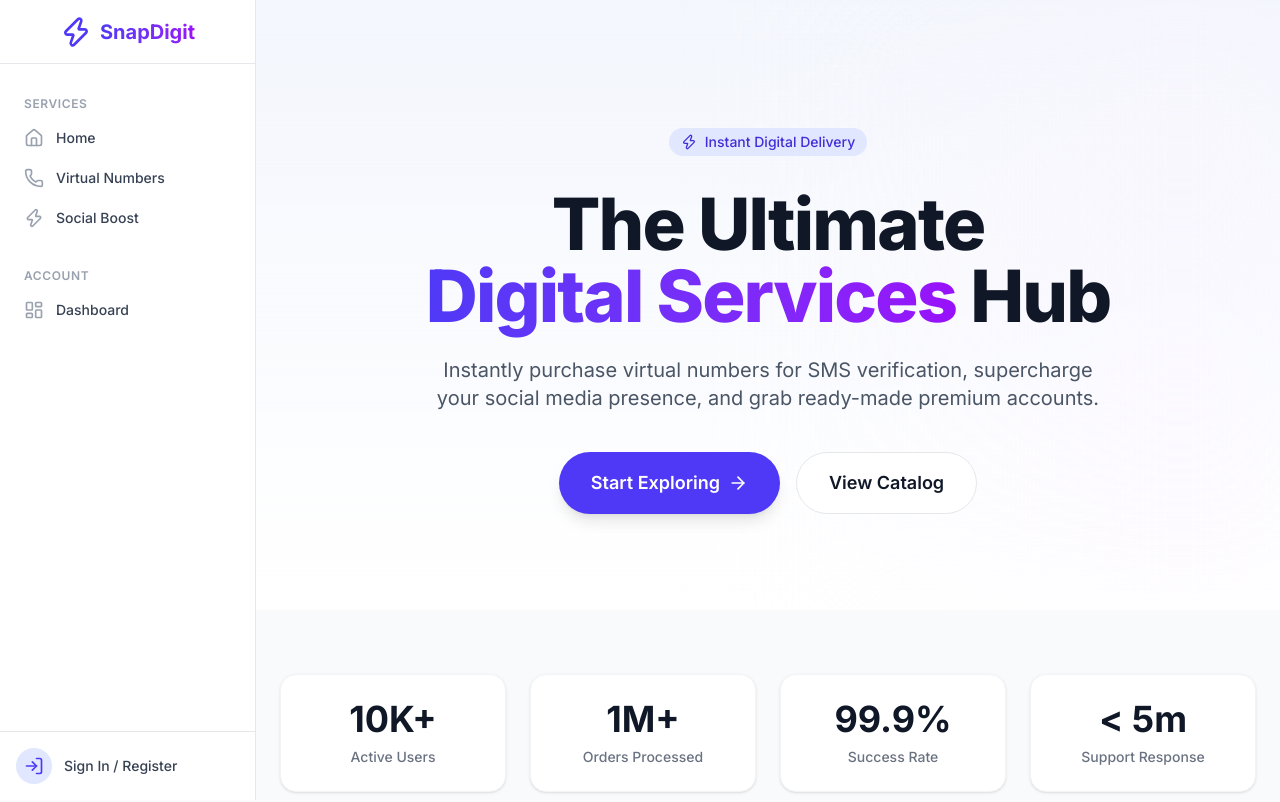
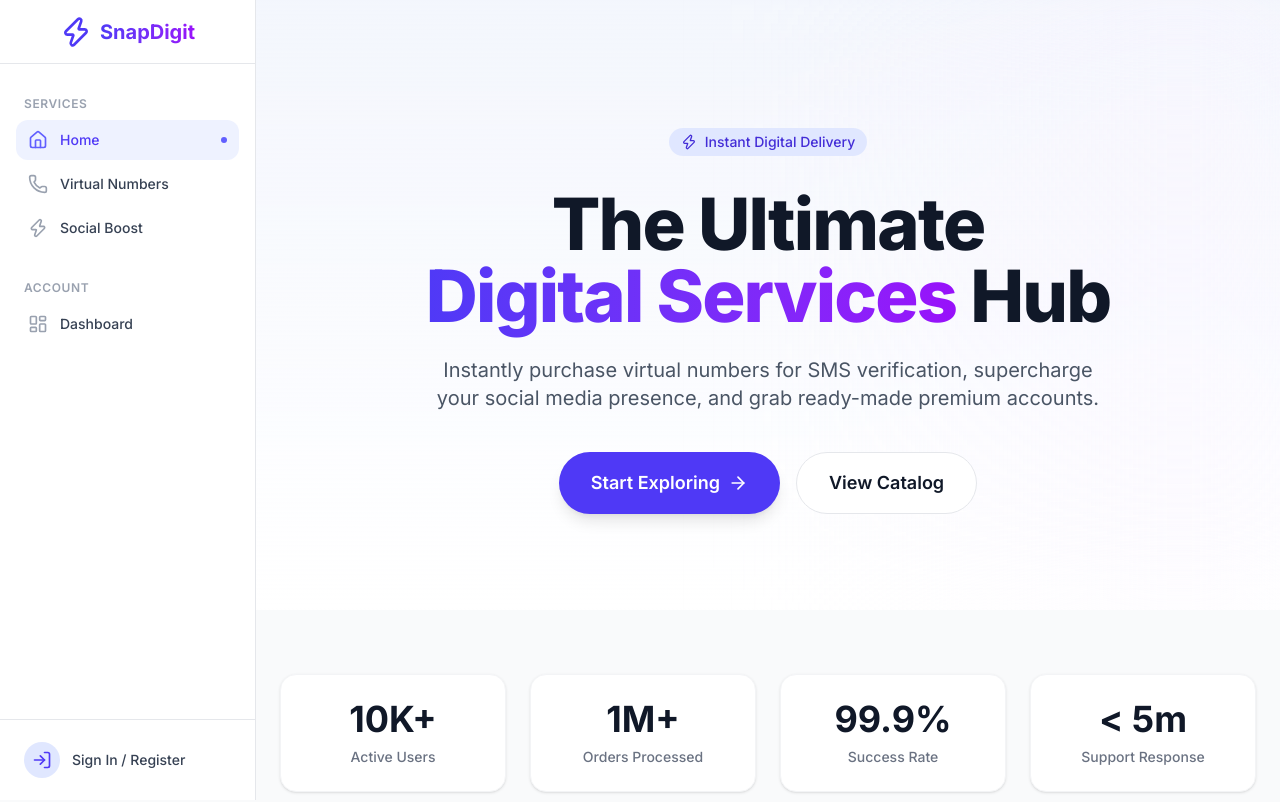
Before and after one commit to seanpaisley33-arch/Snap_Digit, a Next.js app: page / in a window 1280 px wide. Shown: the top 802 px of the page. Built offline with nearby package versions, Linux system fonts and the light colour scheme.

Commit message:
Animate Sidebar and BottomNav with spring physics, active-route pill indicator, and hover effects

```diff
--- a/src/components/layout/BottomNav.tsx
+++ b/src/components/layout/BottomNav.tsx
@@ -1,5 +1,9 @@
+'use client';
+
 import Link from 'next/link';
-import { Home, Phone, Zap, User, PlusCircle } from 'lucide-react';
+import { usePathname } from 'next/navigation';
+import { Home, Phone, Zap, User } from 'lucide-react';
+import { motion } from 'framer-motion';
 
 const navItems = [
   { name: 'Home', href: '/', icon: Home },
@@ -9,23 +13,60 @@ const navItems = [
 ];
 
 export default function BottomNav() {
+  const pathname = usePathname();
+
   return (
-    <nav className="fixed bottom-0 left-0 right-0 z-50 md:hidden bg-white dark:bg-gray-900 border-t border-gray-200 dark:border-gray-800 pb-safe">
+    <motion.nav
+      initial={{ y: 100, opacity: 0 }}
+      animate={{ y: 0, opacity: 1 }}
+      transition={{ type: 'spring', stiffness: 200, damping: 22, delay: 0.2 }}
+      className="fixed bottom-0 left-0 right-0 z-50 md:hidden bg-white/90 dark:bg-gray-900/90 backdrop-blur-xl border-t border-gray-200 dark:border-gray-800 pb-safe"
+    >
       <div className="flex justify-around items-center h-16">
-        {navItems.map((item) => {
+        {navItems.map((item, i) => {
           const Icon = item.icon;
+          const isActive = pathname === item.href;
           return (
-            <Link
-              key={item.name}
-              href={item.href}
-              className="flex flex-col items-center justify-center w-full h-full text-gray-500 hover:text-indigo-600 dark:text-gray-400 dark:hover:text-indigo-400"
-            >
-              <Icon className="w-6 h-6 mb-1" />
-              <span className="text-[10px] font-medium">{item.name}</span>
+            <Link key={item.name} href={item.href} className="flex-1">
+              <motion.div
+                initial={{ opacity: 0, y: 10 }}
+                animate={{ opacity: 1, y: 0 }}
+                transition={{ delay: 0.1 + i * 0.05, type: 'spring', stiffness: 200, damping: 18 }}
+                whileTap={{ scale: 0.85 }}
+                className="flex flex-col items-center justify-center w-full h-16 relative"
+              >
+                {/* Active indicator pill */}
+                {isActive && (
+                  <motion.div
+                    layoutId="bottom-nav-active"
+                    className="absolute top-1 w-8 h-1 rounded-full bg-indigo-500"
+                    transition={{ type: 'spring', stiffness: 300, damping: 25 }}
+                  />
+                )}
+
+                <motion.div
+                  animate={isActive ? { scale: 1.15, y: -2 } : { scale: 1, y: 0 }}
+                  transition={{ type: 'spring', stiffness: 300, damping: 20 }}
+                >
+                  <Icon
+                    className={`w-6 h-6 mb-1 transition-colors ${
+                      isActive
+                        ? 'text-indigo-600 dark:text-indigo-400'
+                        : 'text-gray-400 dark:text-gray-500'
+                    }`}
+                  />
+                </motion.div>
+                <motion.span
+                  animate={isActive ? { color: '#4f46e5' } : { color: '#9ca3af' }}
+                  className="text-[10px] font-semibold"
+                >
+                  {item.name}
+                </motion.span>
+              </motion.div>
             </Link>
           );
         })}
       </div>
-    </nav>
+    </motion.nav>
   );
 }
--- a/src/components/layout/Sidebar.tsx
+++ b/src/components/layout/Sidebar.tsx
@@ -1,5 +1,9 @@
+'use client';
+
 import Link from 'next/link';
-import { Home, Phone, Zap, User, LayoutDashboard, LogIn, CreditCard } from 'lucide-react';
+import { usePathname } from 'next/navigation';
+import { Home, Phone, Zap, LayoutDashboard, LogIn } from 'lucide-react';
+import { motion, Variants } from 'framer-motion';
 
 const mainNavItems = [
   { name: 'Home', href: '/', icon: Home },
@@ -11,59 +15,118 @@ const dashNavItems = [
   { name: 'Dashboard', href: '/dashboard', icon: LayoutDashboard },
 ];
 
+const sidebarVariants: Variants = {
+  hidden: { x: -80, opacity: 0 },
+  show: {
+    x: 0,
+    opacity: 1,
+    transition: { type: 'spring', stiffness: 120, damping: 18, staggerChildren: 0.07, delayChildren: 0.15 }
+  }
+};
+
+const itemVariants: Variants = {
+  hidden: { x: -20, opacity: 0 },
+  show: { x: 0, opacity: 1, transition: { type: 'spring', stiffness: 200, damping: 20 } }
+};
+
 export default function Sidebar() {
+  const pathname = usePathname();
+
   return (
-    <aside className="hidden md:flex flex-col w-64 h-screen fixed top-0 left-0 bg-white dark:bg-gray-900 border-r border-gray-200 dark:border-gray-800 z-40">
-      <div className="flex items-center justify-center h-16 border-b border-gray-200 dark:border-gray-800 px-6">
-        <Link href="/" className="flex items-center gap-2">
+    <motion.aside
+      variants={sidebarVariants}
+      initial="hidden"
+      animate="show"
+      className="hidden md:flex flex-col w-64 h-screen fixed top-0 left-0 bg-white dark:bg-gray-900 border-r border-gray-200 dark:border-gray-800 z-40"
+    >
+      {/* Logo */}
+      <motion.div
+        variants={itemVariants}
+        className="flex items-center justify-center h-16 border-b border-gray-200 dark:border-gray-800 px-6"
+      >
+        <Link href="/" className="flex items-center gap-2 group">
+          <motion.div
+            whileHover={{ rotate: 20, scale: 1.2 }}
+            transition={{ type: 'spring', stiffness: 300, damping: 12 }}
+          >
             <Zap className="w-8 h-8 text-indigo-600 dark:text-indigo-400" />
+          </motion.div>
           <span className="text-xl font-bold bg-clip-text text-transparent bg-gradient-to-r from-indigo-600 to-purple-600 dark:from-indigo-400 dark:to-purple-400">
             SnapDigit
           </span>
         </Link>
-      </div>
+      </motion.div>
 
       <div className="flex-1 overflow-y-auto py-4">
         <nav className="px-4 space-y-1">
-          <p className="px-2 text-xs font-semibold text-gray-400 uppercase tracking-wider mb-2 mt-4">
+          <motion.p variants={itemVariants} className="px-2 text-xs font-semibold text-gray-400 uppercase tracking-wider mb-2 mt-4">
             Services
-          </p>
+          </motion.p>
           {mainNavItems.map((item) => {
             const Icon = item.icon;
+            const isActive = pathname === item.href;
             return (
-              <Link
-                key={item.name}
-                href={item.href}
-                className="flex items-center px-2 py-2 text-sm font-medium text-gray-700 rounded-md hover:bg-gray-100 hover:text-indigo-600 dark:text-gray-300 dark:hover:bg-gray-800 dark:hover:text-white group transition-colors"
+              <motion.div key={item.name} variants={itemVariants}>
+                <Link href={item.href}>
+                  <motion.div
+                    whileHover={{ x: 4, backgroundColor: isActive ? undefined : 'rgba(99,102,241,0.07)' }}
+                    whileTap={{ scale: 0.97 }}
+                    className={`flex items-center px-3 py-2.5 text-sm font-medium rounded-xl transition-colors ${
+                      isActive
+                        ? 'bg-indigo-50 dark:bg-indigo-900/30 text-indigo-600 dark:text-indigo-400'
+                        : 'text-gray-700 dark:text-gray-300 hover:text-indigo-600 dark:hover:text-white'
+                    }`}
                   >
-                <Icon className="mr-3 flex-shrink-0 h-5 w-5 text-gray-400 group-hover:text-indigo-500" />
+                    <Icon className={`mr-3 flex-shrink-0 h-5 w-5 ${isActive ? 'text-indigo-500' : 'text-gray-400'}`} />
                     {item.name}
+                    {isActive && (
+                      <motion.div
+                        layoutId="sidebar-active"
+                        className="ml-auto w-1.5 h-1.5 rounded-full bg-indigo-500"
+                      />
+                    )}
+                  </motion.div>
                 </Link>
+              </motion.div>
             );
           })}
 
-          <p className="px-2 text-xs font-semibold text-gray-400 uppercase tracking-wider mb-2 mt-8">
+          <motion.p variants={itemVariants} className="px-2 text-xs font-semibold text-gray-400 uppercase tracking-wider mb-2 mt-8">
             Account
-          </p>
+          </motion.p>
           {dashNavItems.map((item) => {
             const Icon = item.icon;
+            const isActive = pathname === item.href;
             return (
-              <Link
-                key={item.name}
-                href={item.href}
-                className="flex items-center px-2 py-2 text-sm font-medium text-gray-700 rounded-md hover:bg-gray-100 hover:text-indigo-600 dark:text-gray-300 dark:hover:bg-gray-800 dark:hover:text-white group transition-colors"
+              <motion.div key={item.name} variants={itemVariants}>
+                <Link href={item.href}>
+                  <motion.div
+                    whileHover={{ x: 4 }}
+                    whileTap={{ scale: 0.97 }}
+                    className={`flex items-center px-3 py-2.5 text-sm font-medium rounded-xl transition-colors ${
+                      isActive
+                        ? 'bg-indigo-50 dark:bg-indigo-900/30 text-indigo-600 dark:text-indigo-400'
+                        : 'text-gray-700 dark:text-gray-300 hover:text-indigo-600 dark:hover:text-white'
+                    }`}
                   >
-                <Icon className="mr-3 flex-shrink-0 h-5 w-5 text-gray-400 group-hover:text-indigo-500" />
+                    <Icon className={`mr-3 flex-shrink-0 h-5 w-5 ${isActive ? 'text-indigo-500' : 'text-gray-400'}`} />
                     {item.name}
+                  </motion.div>
                 </Link>
+              </motion.div>
             );
           })}
         </nav>
       </div>
 
-      <div className="flex-shrink-0 flex border-t border-gray-200 dark:border-gray-800 p-4">
+      {/* Bottom Sign In */}
+      <motion.div variants={itemVariants} className="flex-shrink-0 flex border-t border-gray-200 dark:border-gray-800 p-4">
         <Link href="/login" className="flex-shrink-0 w-full group block">
-          <div className="flex items-center w-full">
+          <motion.div
+            whileHover={{ x: 3, backgroundColor: 'rgba(99,102,241,0.05)' }}
+            whileTap={{ scale: 0.97 }}
+            className="flex items-center w-full rounded-xl px-2 py-1.5 transition-colors"
+          >
             <div className="inline-flex items-center justify-center w-9 h-9 rounded-full bg-indigo-100 dark:bg-indigo-900/50 text-indigo-600 dark:text-indigo-400">
               <LogIn className="w-5 h-5" />
             </div>
@@ -72,9 +135,9 @@ export default function Sidebar() {
                 Sign In / Register
               </p>
             </div>
-          </div>
+          </motion.div>
         </Link>
-      </div>
-    </aside>
+      </motion.div>
+    </motion.aside>
   );
 }
```
Lines whose indentation alone changed are shown as unchanged.
